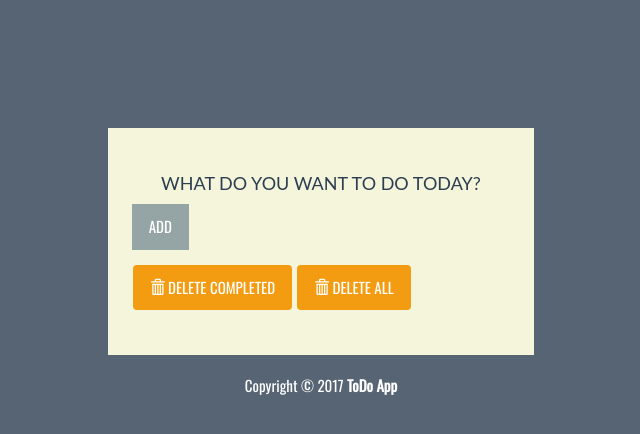
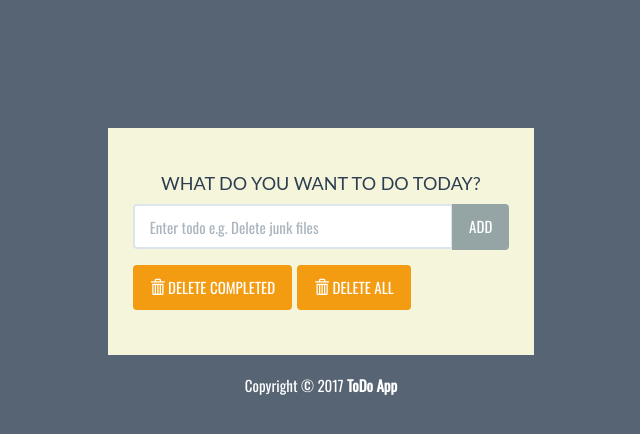
Before and after one commit to MohammedEza/todoapp, a Django app: page / in a window 1280 px wide. Shown: the top 434 px of the page, without its empty margins (319-959 px from the left). Run offline with Django 3.2, Linux system fonts and the light colour scheme; data that the repository does not hold is empty; some libraries are stand-ins or nearby versions.

Commit message:
Fully funtional website. Added funtionality for forms and buttons

```diff
--- a/todolist/templates/todolist/index.html
+++ b/todolist/templates/todolist/index.html
@@ -1,4 +1,5 @@
 {% load static %}
+
 <!DOCTYPE html>
 <html lang="en">
 	<head>
@@ -44,14 +45,16 @@
 						<div class="col-lg-12">
 							<div class="btn-toolbar">
 								<div class="btn-group">
+									<a href="{% url 'deletecompleted' %}">
 									<button type="button" class="btn btn-warning">
 										<i class="glyphicon glyphicon-trash"></i> DELETE COMPLETED
-									</button>
+									</button></a>
 								</div>
 								<div class="btn-group">
+									<a href="{% url 'deleteall' %}">
 									<button type="button" class="btn btn-warning">
 										<i class="glyphicon glyphicon-trash"></i> DELETE ALL
-									</button>
+									</button></a>
 								</div>
 							</div>
 						</div>
@@ -62,7 +65,7 @@
 							{% if todolist.completed %}
 							<li class="list-group-item todo-completed">{{todolist.text}}</li>
 							{% else %}
-							<a href = "#"><li class="list-group-item">{{todolist.text}}</li></a>
+							<a href = "{% url 'completed' todolist.id %}"><li class="list-group-item">{{todolist.text}}</li></a>
 							{% endif %}
 						{% endfor %}
 					</ul>
--- a/todolist/urls.py
+++ b/todolist/urls.py
@@ -5,5 +5,8 @@ from . import views
 urlpatterns = [
 
     path('',views.index, name='index'),
-    path('add', views.addTodoItem, name='add')
+    path('add', views.addTodoItem, name='add'),
+    path('completed/<todo_id>', views.completedTodo, name='completed'),
+    path('deletecompleted',views.deleteCompleted, name='deletecompleted'),
+    path('deleteall',views.deleteall, name='deleteall')
 ]
--- a/todolist/views.py
+++ b/todolist/views.py
@@ -6,12 +6,32 @@ from django.views.decorators.http import require_POST
 # Create your views here.
 def index(request):
     todo_items = Todolist.objects.order_by('id')
-    context = {'todo_items' : todo_items }
+    form = TodoListForm()
+    context = {'todo_items' : todo_items, 'form': form }
     return render(request,'todolist/index.html', context)
 
 @require_POST
 def addTodoItem(request):
     form = TodoListForm(request.POST)
-    print(request.POST['text'])
-    print(form)
+
+    if form.is_valid():
+        new_todo = Todolist(text = request.POST['text'])
+        new_todo.save()
+
     return redirect('index')
+
+def completedTodo(request, todo_id):
+    todo = Todolist.objects.get(pk=todo_id)
+    todo.completed = True
+    todo.save()
+
+    return redirect('index')
+
+def deleteCompleted(request):
+    Todolist.objects.filter(completed__exact = True).delete()
+    return redirect('index')
+
+def deleteall(request):
+    Todolist.objects.all().delete()
+
+    return redirect('index')
```
Also changed, not shown: db.sqlite3.
